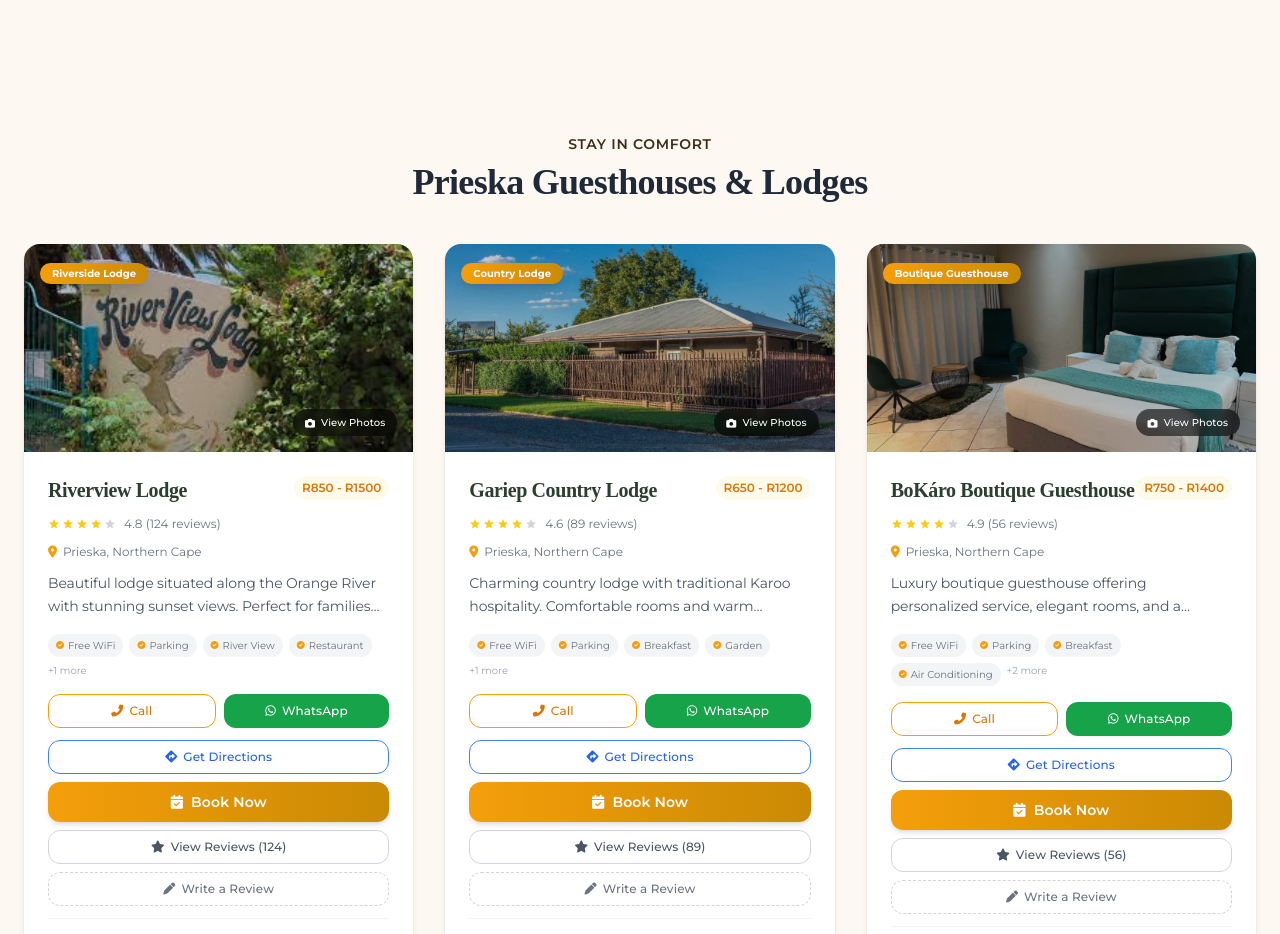
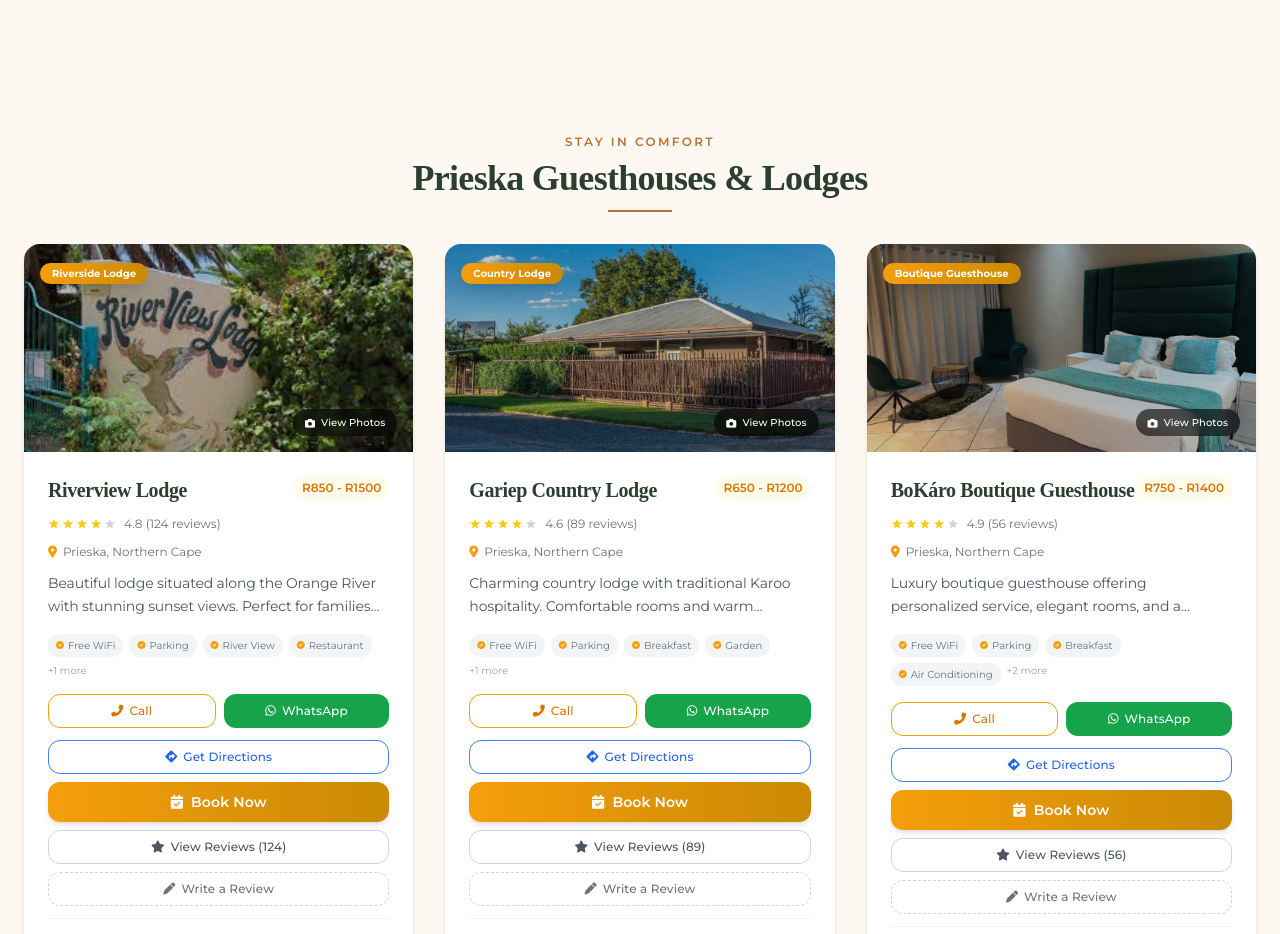
Before and after one commit to MondeNel/prieska-tourism, a React (Vite) app in the folder prieska-tourism/: page / in a window 1280 px wide. Shown: the part 2400-3334 px from the top of the page. Built offline with nearby package versions, Linux system fonts and the light colour scheme; the HTML template or start-up script is replaced by a standard one.

Commit message:
Update SectionTitle subtitle color to match gold theme (#B87333)

```diff
--- a/prieska-tourism/src/components/ui/SectionTitle.jsx
+++ b/prieska-tourism/src/components/ui/SectionTitle.jsx
@@ -1,11 +1,13 @@
 const SectionTitle = ({ subtitle, title }) => {
   return (
     <div className="text-center mb-8">
-      <p className="text-prieska-terracotta text-sm font-semibold tracking-wider mb-2">{subtitle}</p>
-      <h2 className="font-serif text-3xl md:text-4xl font-bold text-gray-800 dark:text-white">
+      <p className="text-[#B87333] text-[10px] md:text-xs tracking-[0.2em] font-semibold mb-2 uppercase">
+        {subtitle}
+      </p>
+      <h2 className="font-serif text-2xl md:text-3xl lg:text-4xl font-bold text-[#2C3E2F]">
         {title}
       </h2>
-      <div className="h-0.5 w-16 bg-prieska-terracotta mx-auto mt-2"></div>
+      <div className="h-0.5 w-16 bg-[#B87333] mx-auto mt-3"></div>
     </div>
   );
 };
```
